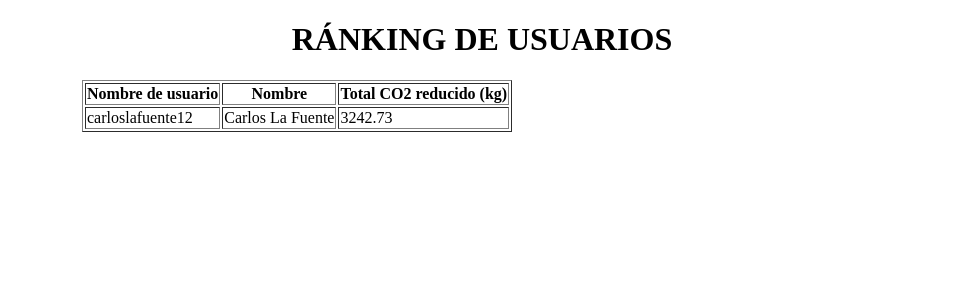
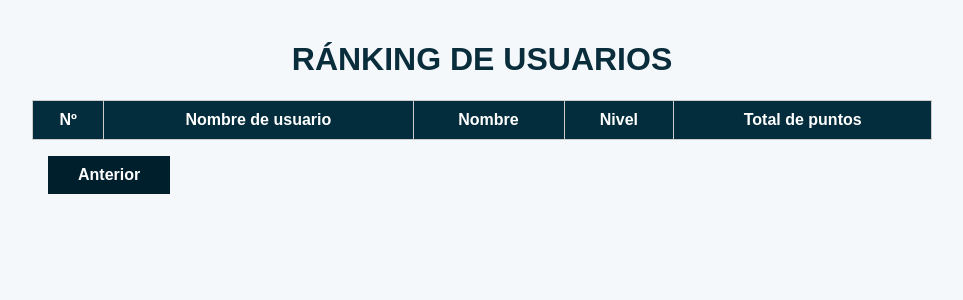
Before and after one commit to Shezitt/TBD, a PHP site: page /ranking.php in a window 1280 px wide. Shown: the top 300 px of the page, without its empty margins (158-1121 px from the left). Run offline with PHP 8.4, Linux system fonts and the light colour scheme; lists and menus that the app fills with data are empty.

Commit message:
add funcionalidad ranking

```diff
--- a/web/ranking.php
+++ b/web/ranking.php
@@ -1,19 +1,91 @@
+<?php
+session_start();
+require_once("conexion.php");
+?>
 <!DOCTYPE html>
 <html lang="en">
+
 <head>
     <meta charset="UTF-8">
     <meta name="viewport" content="width=device-width, initial-scale=1.0">
     <title>Ránking de usuarios</title>
     <style>
+        /* (el mismo estilo que antes) */
+        body {
+            font-family: Arial, sans-serif;
+            background-color: #f4f8fa;
+            margin: 0;
+            padding: 20px;
+        }
+
         .container {
-            max-width: 800px;
+            max-width: 900px;
             margin: auto;
         }
-        .container .header {
+
+        .header {
             text-align: center;
+            margin-bottom: 20px;
+        }
+
+        .header h1 {
+            color: #0a2d3c;
+        }
+
+        .btn-verde {
+            background-color: #98eb9a;
+            color: #0a2d3c;
+            font-weight: bold;
+            padding: 10px 20px;
+            border: none;
+            border-radius: 6px;
+            cursor: pointer;
+            margin-bottom: 20px;
+        }
+
+        table {
+            width: 100%;
+            border-collapse: collapse;
+            text-align: center;
+        }
+
+        thead {
+            background-color: #032d3c;
+            color: white;
+        }
+
+        tbody tr:nth-child(even) {
+            background-color: #e0e0e0;
+        }
+
+        td,
+        th {
+            padding: 10px;
+            border: 1px solid #ccc;
+        }
+
+        .texto-no {
+            color: #555;
+        }
+
+        .btn {
+            margin: 1em;
+            background-color: #001f2d;
+            color: white;
+            padding: 10px 30px;
+            text-decoration: none;
+            font-weight: bold;
+            border: none;
+            cursor: pointer;
+            font-size: 16px;
+        }
+
+        .btn:hover {
+            background-color: #003049;
         }
     </style>
 </head>
+
 <body>
     <div class="container">
         <div class="header">
@@ -25,24 +97,42 @@
             <table border>
                 <thead>
                     <tr>
+                        <th>Nº</th>
                         <th>Nombre de usuario</th>
                         <th>Nombre</th>
-                        <th>Total CO2 reducido (kg)</th>
+                        <th>Nivel</th>
+                        <th>Total de puntos</th>
                     </tr>
                 </thead>
                 <tbody>
-                    <tr>
-                        <td>carloslafuente12</td>
-                        <td>Carlos La Fuente</td>
-                        <td>3242.73</td>
-                    </tr>
+                    <?php
+                    $stmt = $conn->prepare("CALL getRankingPuntos();");
+                    $stmt->execute();
+                    $resultado = $stmt->get_result();
+
+                    $cnt = 1;
+
+                    while ($fila = $resultado->fetch_assoc()) {
+                        echo "<tr>";
+                        echo "<td>" . $cnt++ . "</td>";
+                        echo "<td>" . $fila['username'] . "</td>";
+                        echo "<td>" . $fila['nombre'] . "</td>";
+                        echo "<td>" . $fila['nivel'] . "</td>";
+                        echo "<td>" . $fila['puntosTotal'] . "</td>";
+                        echo "</tr>";
+                    }
+                    ?>
                 </tbody>
             </table>
 
         </div>
 
 
+        <div class="button-container">
+            <button class="btn" onclick="history.back()">Anterior</button>
+        </div>
+    </div>
 
-    </div>
 </body>
+
 </html>
```
